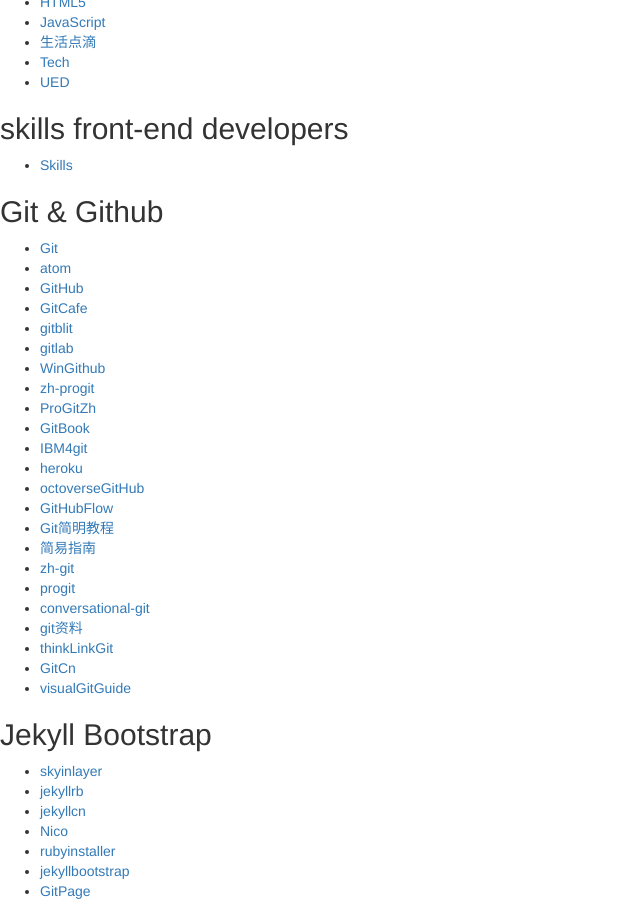
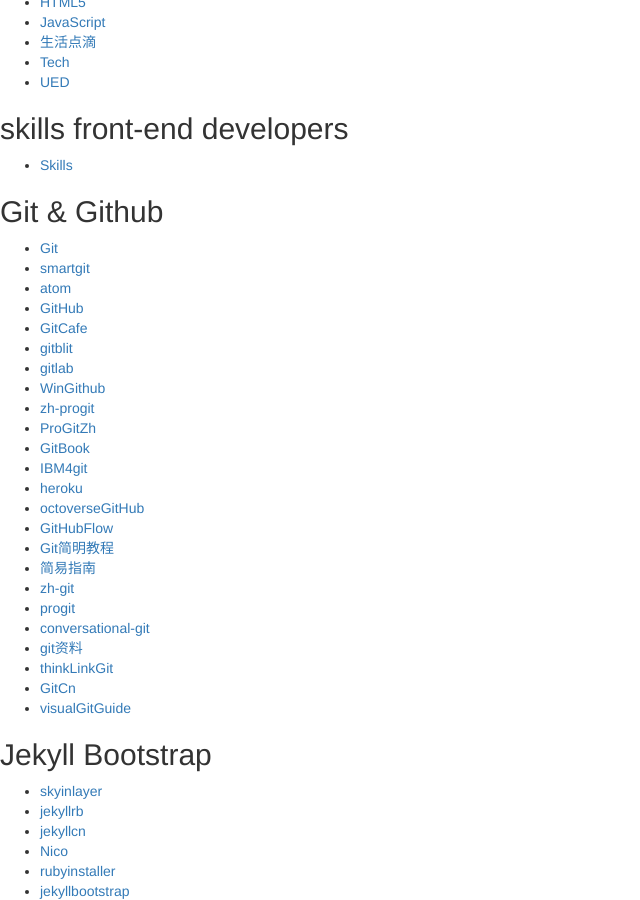
Before and after one commit to wkylin/wkylin.github.com, a Jekyll site: the page built from tech.html, in a window 1280 px wide and 900 px high, scrolled down 800 px. Shown: the whole window, without its empty margins (0-640 px from the left). Built offline with Jekyll 4.4.1, drawn with Linux system fonts in a browser that asks for light colours; nearby versions of some CDN libraries; library files that are not in the unit come from our copies; comment, search, counter and statistics services are not loaded.

Commit message:
smart git

```diff
--- a/tech.html
+++ b/tech.html
@@ -16,6 +16,7 @@
 </div>
 <ul class="ui-list fn-clear">
     <li class="ui-list-item"><a href="http://git-scm.com/" target="_blank">Git</a></li>
+    <li class="ui-list-item"><a href="http://www.syntevo.com/smartgit/" target="_blank">smartgit</a></li>
     <li class="ui-list-item"><a href="https://atom.io/" target="_blank">atom</a></li>
     <li class="ui-list-item"><a href="https://github.com/" target="_blank">GitHub</a></li>
     <li class="ui-list-item"><a href="https://gitcafe.com/" target="_blank">GitCafe</a></li>
```
